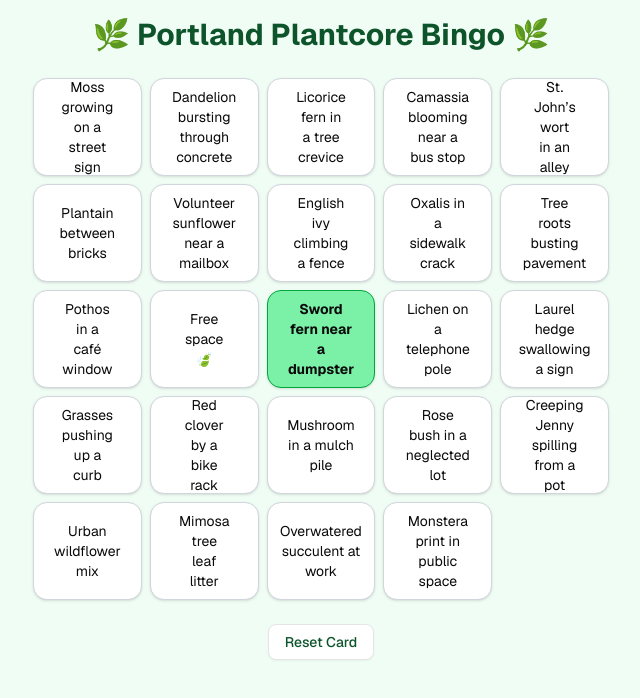
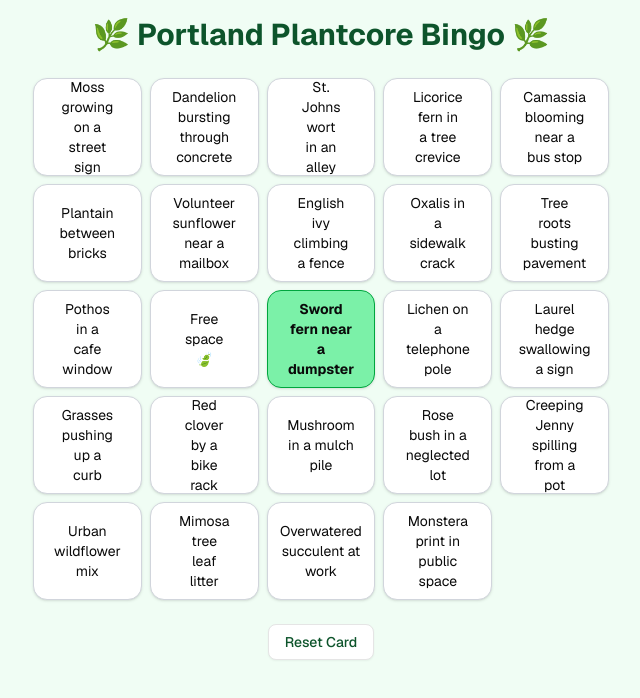
Before and after one commit to merla333/botanical-bingo-app, a Next.js app: page / in a window 1280 px wide. Shown: the top 698 px of the page, without its empty margins (319-959 px from the left). Built offline with nearby package versions, Linux system fonts and the light colour scheme.

Commit message:
Took out apostrophes

```diff
--- a/src/app/page.js
+++ b/src/app/page.js
@@ -7,15 +7,15 @@ import { Button } from '@/components/ui/button';
 const plantSquares = [
   'Moss growing on a street sign',
   'Dandelion bursting through concrete',
+  "St. Johns wort in an alley",
   'Licorice fern in a tree crevice',
   'Camassia blooming near a bus stop',
-  'St. John’s wort in an alley',
   'Plantain between bricks',
   'Volunteer sunflower near a mailbox',
   'English ivy climbing a fence',
   'Oxalis in a sidewalk crack',
   'Tree roots busting pavement',
-  'Pothos in a café window',
+  'Pothos in a cafe window',
   'Free space 🍃',
   'Sword fern near a dumpster',
   'Lichen on a telephone pole',
@@ -102,7 +102,7 @@ export default function Bingo() {
 
       {won && (
         <div className="fixed inset-0 flex items-center justify-center bg-green-950 bg-opacity-90 text-white text-xl md:text-2xl font-bold text-center p-4">
-          You're one botanical bitch! 🍃
+          You&apos;re one botanical bitch! 🍃
         </div>
       )}
 
```
